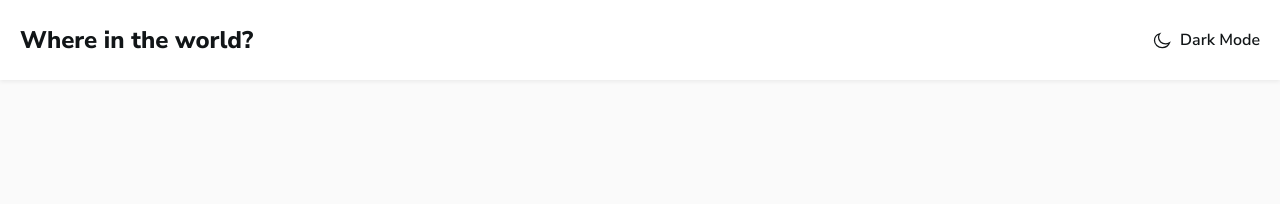
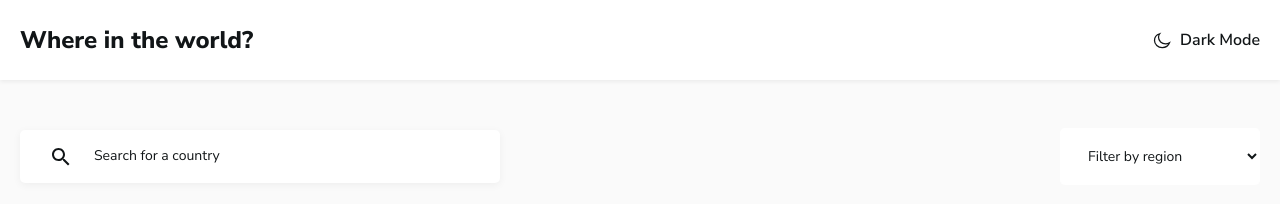
Before and after one commit to amirbek887/mohirdev-countries-8, a plain HTML site: page index.html in a window 1280 px wide. Drawn offline with Linux system fonts and the light colour scheme.

Commit message:
Add filters form

```diff
--- a/css/styles.css
+++ b/css/styles.css
@@ -93,6 +93,12 @@ a {
   margin-right: auto;
 }
 
+.main-content {
+  flex-grow: 1;
+  padding-top: 48px;
+  padding-bottom: 48px;
+}
+
 /* DARK MODE */
 .dark-mode {
   --body-bg: #202c36;
@@ -151,3 +157,46 @@ a {
   font-size: 16px;
   line-height: 22px;
 }
+
+/* FILTERS */
+.filters  {
+  display: flex;
+  justify-content: space-between;
+  align-items: center;
+  margin-top: 0;
+  margin-bottom: 48px;
+}
+
+.filters-search-wrapper {
+  position: relative;
+}
+
+.filters-search-icon {
+  position: absolute;
+  width: 18px;
+  height: 18px;
+  top: 50%;
+  left: 32px;
+  transform: translateY(-50%);
+  color: var(--text-color);
+  pointer-events: none;
+}
+
+.filters-search-input {
+  min-width: 480px;
+  padding: 18px 74px;
+  border: 0;
+  border-radius: 5px;
+  box-shadow: 0px 2px 9px rgba(0, 0, 0, 0.05);
+  color: var(--text-color);
+  background-color: var(--element-bg);
+}
+
+.filters-region-select {
+  min-width: 200px;
+  padding: 18px 24px;
+  border: 0;
+  border-radius: 5px;
+  color: var(--text-color);
+  background-color: var(--element-bg);
+}
--- a/index.html
+++ b/index.html
@@ -24,6 +24,28 @@
       </div>
     </header>
 
+      <!-- MAIN -->
+  <main class="main-content">
+    <div class="container">
+      <section>
+        <!--<h2></h2>-->
+        <form class="filters" action="https://echo.htmlacademy.ru" method="GET">
+          <div class="filters-search-wrapper">
+            <svg class="filters-search-icon" width="18" height="18" xmlns="http://www.w3.org/2000/svg"><path fill-rule="evenodd" clip-rule="evenodd" d="M12.5 11h-.8l-.3-.3c1-1.1 1.6-2.6 1.6-4.2C13 2.9 10.1 0 6.5 0S0 2.9 0 6.5 2.9 13 6.5 13c1.6 0 3.1-.6 4.2-1.6l.3.3v.8l5 5 1.5-1.5-5-5Zm-6 0C4 11 2 9 2 6.5S4 2 6.5 2 11 4 11 6.5 9 11 6.5 11Z" fill="currentColor"/></svg>
+            <input class="filters-search-input" type="search" name="search" placeholder="Search for a country" aria-label="Search for a country" required>
+          </div>
+          <select class="filters-region-select" name="region" aria-label="Regions">
+            <option selected disabled>Filter by region</option>
+            <option>Africa</option>
+            <option>America</option>
+            <option>Asia</option>
+            <option>Europe</option>
+            <option>Oceania</option>
+          </select>
+        </form>
+      </section>
+    </div>
+  </main>
   <script src="js/main.js"></script>
 </body>
 </html>
```
